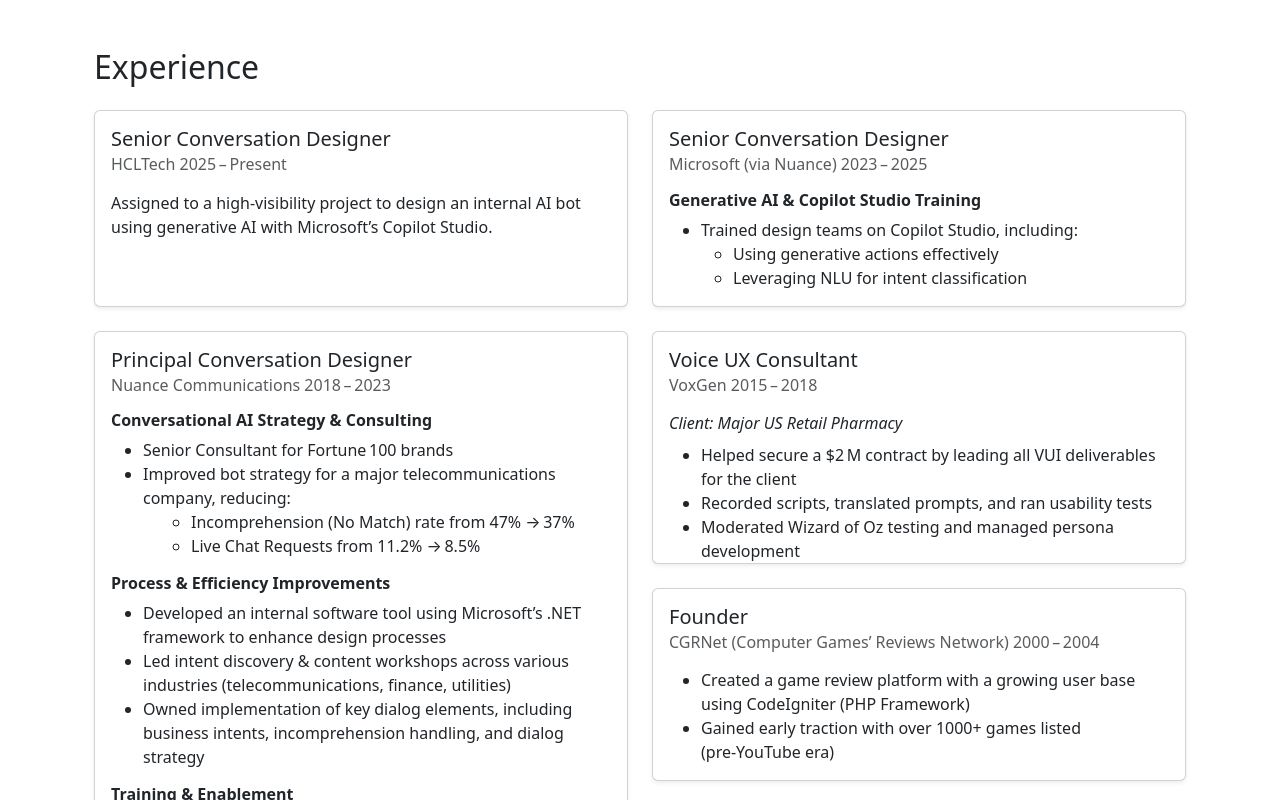
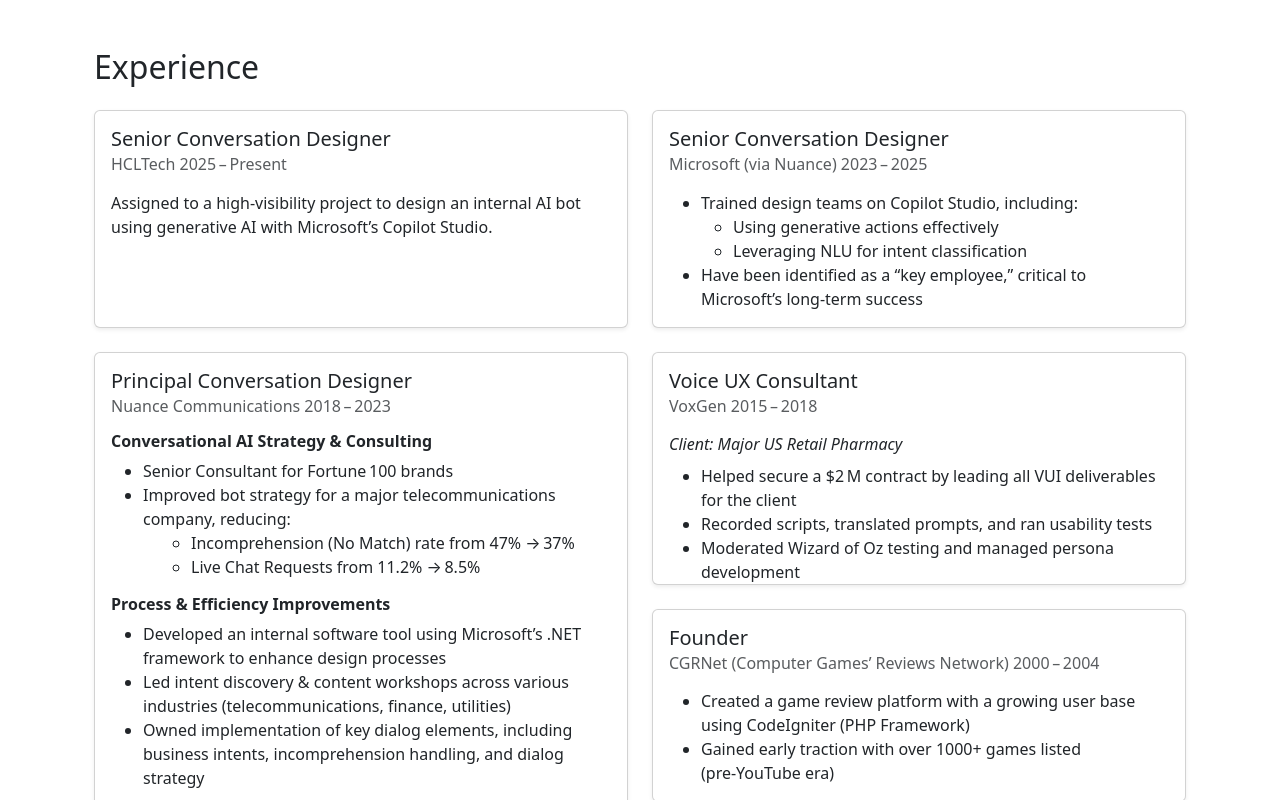
Before and after one commit to theuxfactor/arungeorge.me, a Next.js app: page /resume in a window 1280 px wide. Shown: the top 800 px of the page. Built offline with nearby package versions, Linux system fonts and the light colour scheme.

Commit message:
Update page.js
Added a line for accomplishment.

```diff
--- a/src/app/resume/page.js
+++ b/src/app/resume/page.js
@@ -27,18 +27,23 @@ export default function Resume() {
       <h6 className="card-subtitle mb-3 text-muted">
         Microsoft (via Nuance) <span className="fw-normal">2023 – 2025</span>
       </h6>
-              <h6 className="fw-bold">Generative AI &amp; Copilot Studio Training</h6>
+
       <ul className="mb-0">
-                <li>Trained design teams on Copilot Studio, including:
+        <li>
+          Trained design teams on Copilot Studio, including:
           <ul>
             <li>Using generative actions effectively</li>
             <li>Leveraging NLU for intent classification</li>
           </ul>
         </li>
+        <li>
+          Have been identified as a “key employee,” critical to Microsoft’s long‑term success
+        </li>
       </ul>
     </div>
   </div>
 </div>
+
 
         {/* Nuance Communications */}
         <div className="col-md-6 mb-4">
```
Lines whose indentation alone changed are shown as unchanged.
